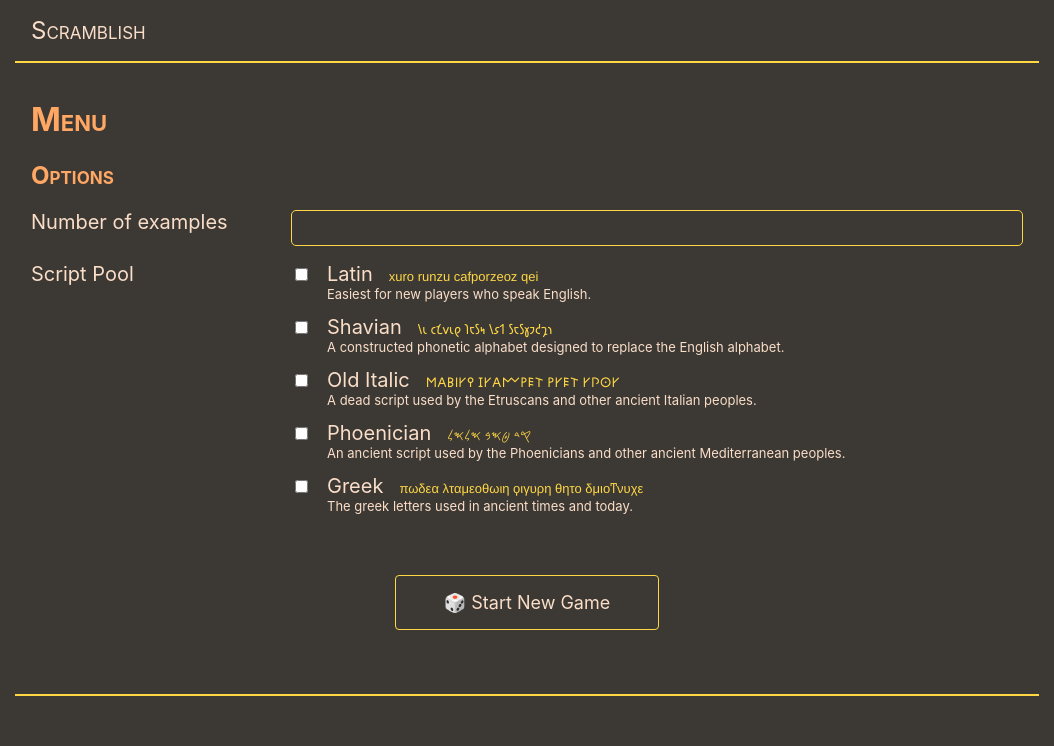
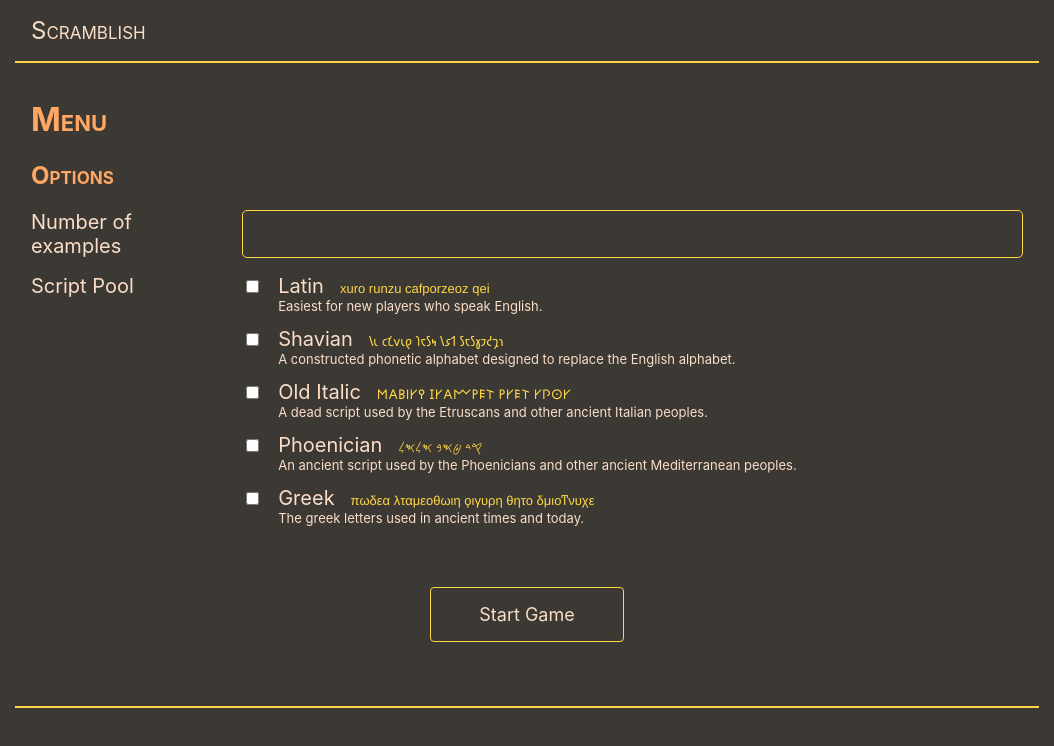
Before and after one commit to eignnx/scramblish, a React (Create React App) app: page / in a window 1280 px wide. Shown: the top 746 px of the page, without its empty margins (113-1167 px from the left). Built offline with nearby package versions, Linux system fonts and the light colour scheme; a web font is replaced by a local one.

Commit message:
change start game btn

```diff
--- a/src/pages/MenuPage.css
+++ b/src/pages/MenuPage.css
@@ -25,10 +25,6 @@ a:visited {
     background-color: hsla(42, 100%, 62%, 0.2);
 }
 
-#new-game-link::before {
-    content: "🎲 ";
-}
-
 #new-game-link-wrapper {
     display: flex;
     justify-content: center;
@@ -48,7 +44,7 @@ ul.option-fields {
     margin-block: 1rem;
     width: 100%;
     display: grid;
-    grid-template-columns: 1fr 3fr;
+    grid-template-columns: 1fr 4fr;
     gap: 1rem;
 }
 
--- a/src/pages/MenuPage.tsx
+++ b/src/pages/MenuPage.tsx
@@ -41,7 +41,7 @@ export default function MenuPage({ puzzleParams, setPuzzleParams }: Props) {
                 </ul>
             </section>
             <div id="new-game-link-wrapper">
-                <Link to="/play" id="new-game-link">Start New Game</Link>
+                <Link to="/play" id="new-game-link">Start Game</Link>
             </div>
         </main>
     );
```
